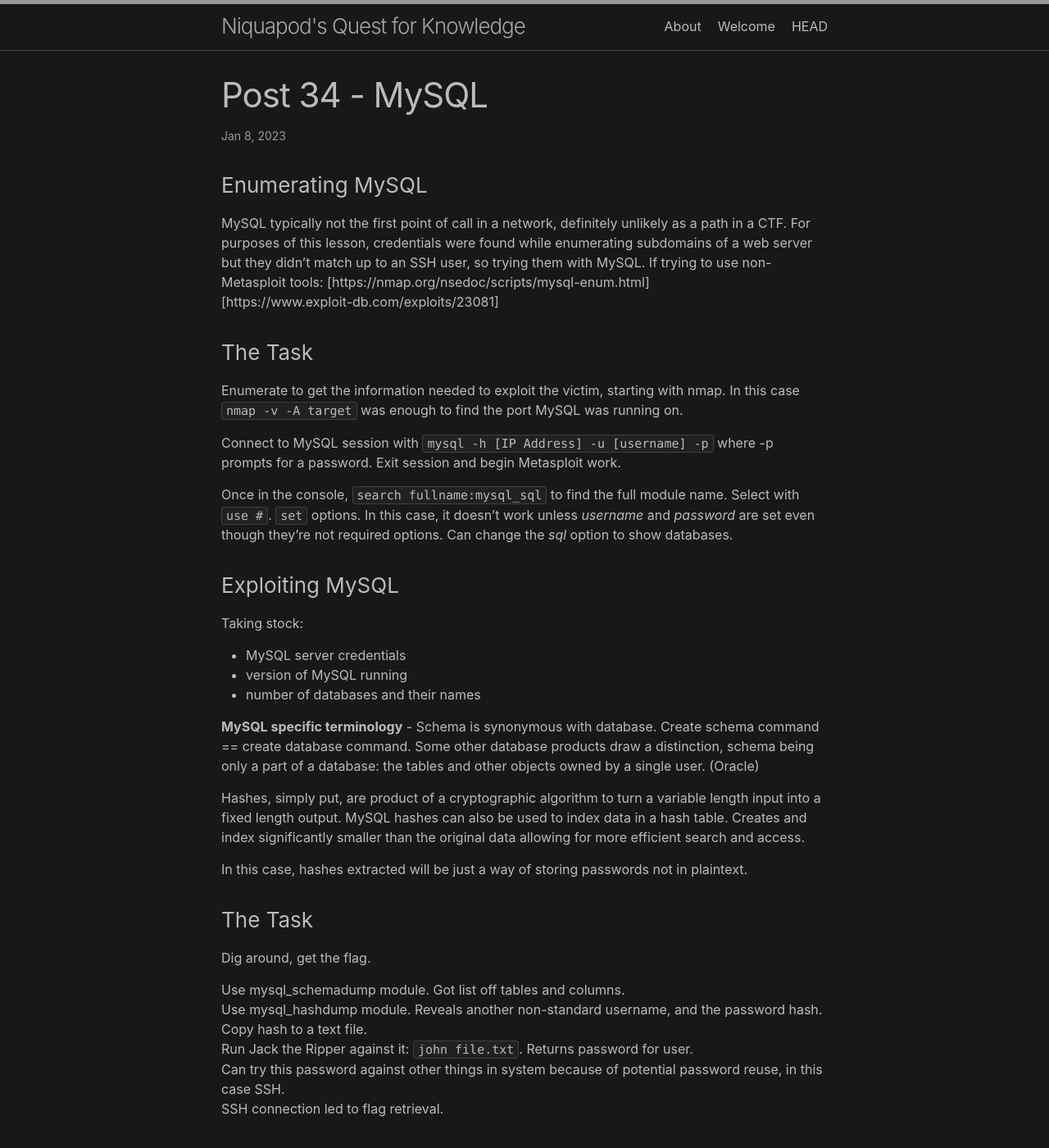
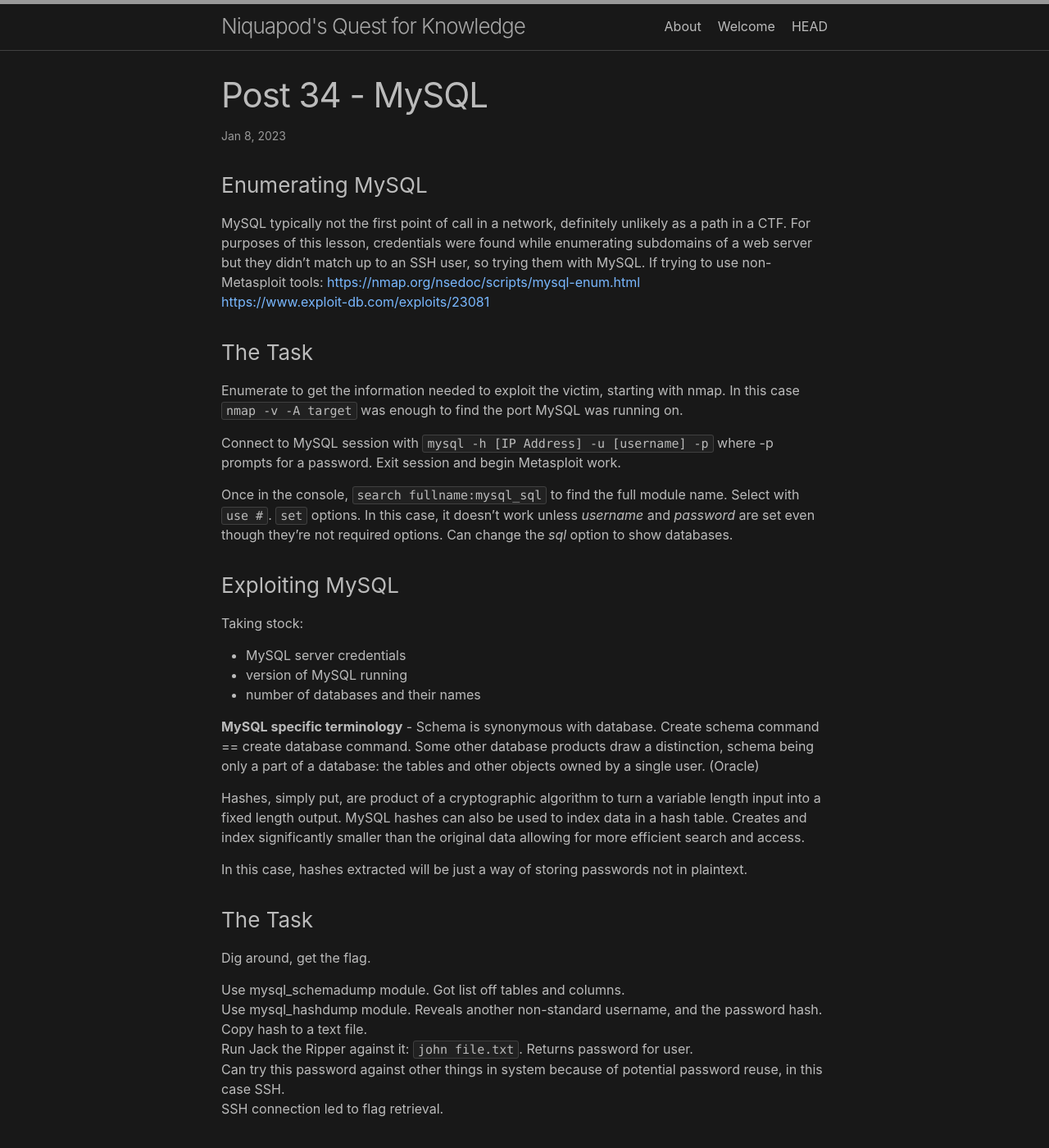
Before and after one commit to niquapod/github-pages, a Jekyll site: the page built from _posts/2023-01-08-Post34.md, in a window 1280 px wide and 1400 px high. Shown: the whole window at 82% size. Built offline with Jekyll 4.4.1, drawn with Linux system fonts in a browser that asks for light colours; our own code applies the rules of GitHub Pages for plain Markdown files; some of the changed text lies outside the part shown.

Commit message:
Fixed links

```diff
--- a/_posts/2023-01-08-Post34.md
+++ b/_posts/2023-01-08-Post34.md
@@ -5,8 +5,8 @@ tags: MySQL, enumerating, exploiting, metasploit
 ---
 ### Enumerating MySQL
 MySQL typically not the first point of call in a network, definitely unlikely as a path in a CTF. For purposes of this lesson, credentials were found while enumerating subdomains of a web server but they didn't match up to an SSH user, so trying them with MySQL. If trying to use non-Metasploit tools:
-[https://nmap.org/nsedoc/scripts/mysql-enum.html]<br>
-[https://www.exploit-db.com/exploits/23081]
+<https://nmap.org/nsedoc/scripts/mysql-enum.html><br>
+<https://www.exploit-db.com/exploits/23081>
 
 ### The Task
 Enumerate to get the information needed to exploit the victim, starting with nmap. In this case <code>nmap -v -A target</code> was enough to find the port MySQL was running on.
@@ -37,7 +37,7 @@ Can try this password against other things in system because of potential passwo
 SSH connection led to flag retrieval.
 
 ### Further Learning
-[https://web.mit.edu/rhel-doc/4/RH-DOCS/rhel-sg-en-4/ch-exploits.html]<br>
-[https://www.nextgov.com/cybersecurity/2019/10/nsa-warns-vulnerabilities-multiple-vpn-services/160456/]
+<https://web.mit.edu/rhel-doc/4/RH-DOCS/rhel-sg-en-4/ch-exploits.html><br>
+<https://www.nextgov.com/cybersecurity/2019/10/nsa-warns-vulnerabilities-multiple-vpn-services/160456/>
 
 That finishes Network Services 2. Next up on the path is How Websites Work.
```
Also changed, not shown: _posts/2023-01-05-Post31.md (+2 -2 lines), _posts/2023-01-07-Post33.md (+2 -2 lines).
